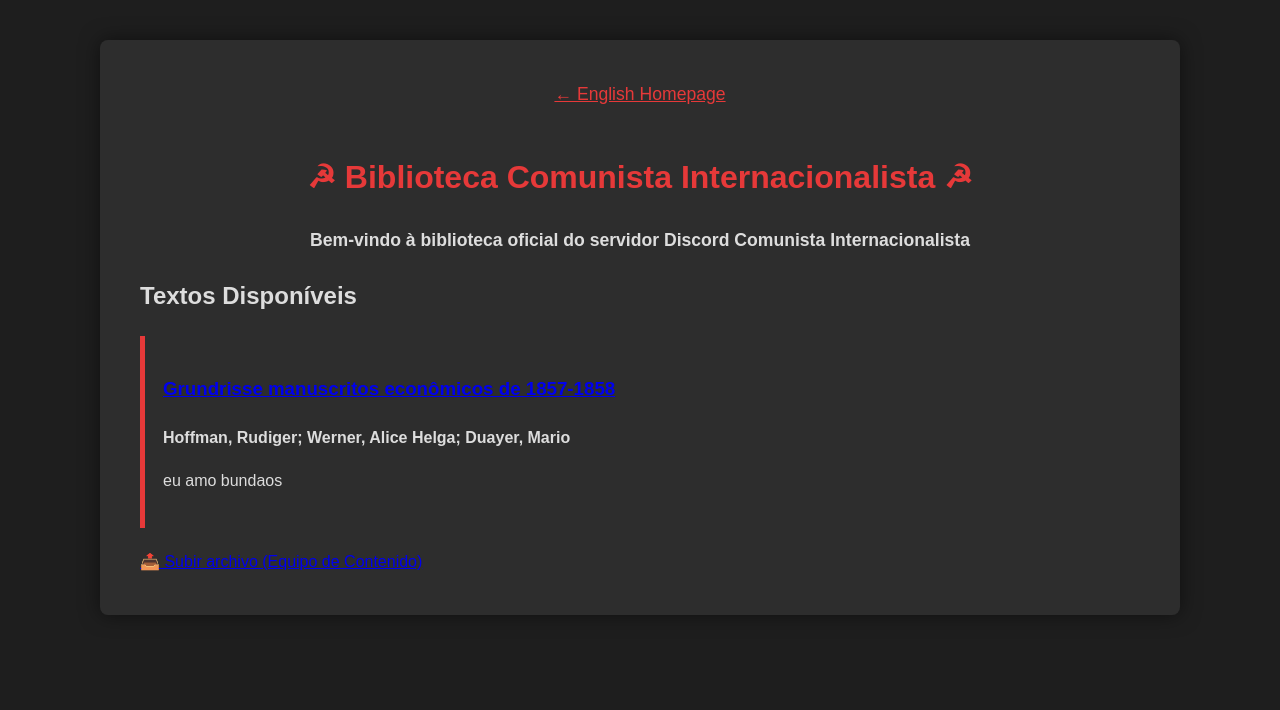
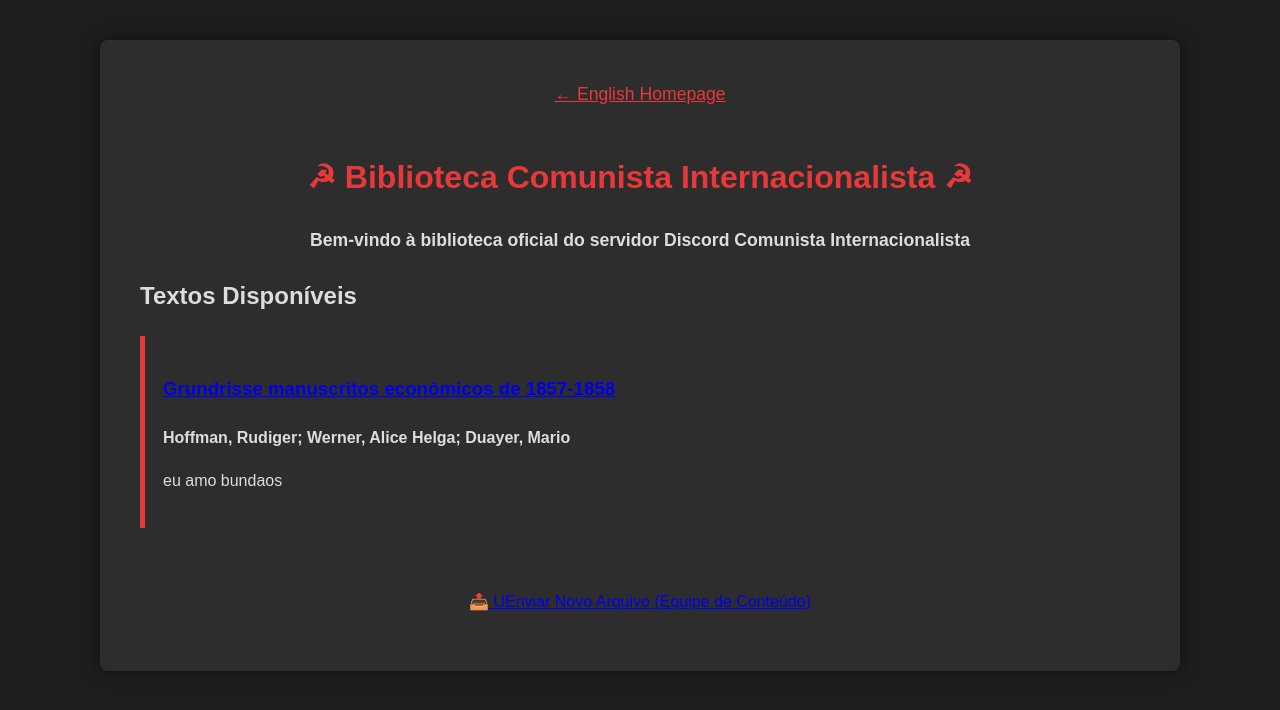
Before and after one commit to intcomden/internationalist-library, a Jekyll site: the page built from pt/index.html, in a window 1280 px wide. Shown: the top 710 px of the page. Built offline with Jekyll 4.4.1, drawn with Linux system fonts in a browser that asks for light colours.

Commit message:
Update index.html

```diff
--- a/pt/index.html
+++ b/pt/index.html
@@ -25,4 +25,6 @@ language: pt
   </div>
 {% endfor %}
 
- <a href="{{ site.baseurl }}/admin/upload.html" target="_blank">📤 Subir archivo (Equipo de Contenido)</a>
+<p style="text-align: center; margin-top: 60px;">
+  <a href="{{ site.baseurl }}/admin/upload.html" target="_blank">📤 UEnviar Novo Arquivo (Equipe de Conteúdo)</a>
+</p>
```
